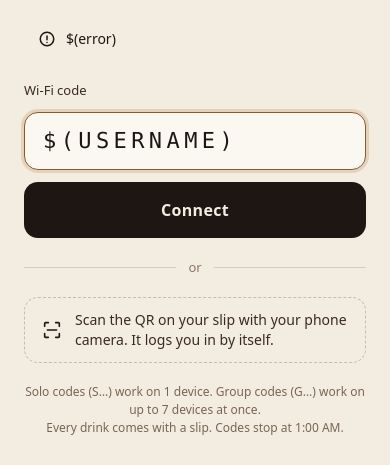
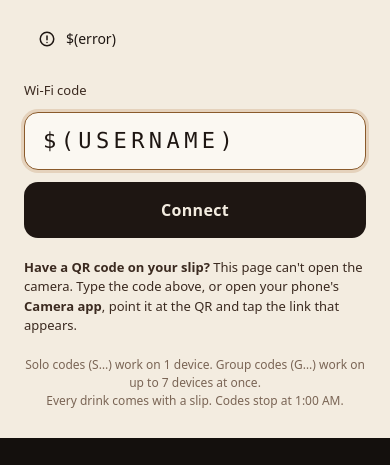
Before and after one commit to Moncito/drcafe_wifi_gateway, a plain HTML site: page router/hotspot/drc-hotspot/login.html in a window 390 px wide. Shown: the part 481-946 px from the top of the page. After the commit the page ends 919 px from the top, so only its background shows below. Drawn offline with Linux system fonts and the light colour scheme.

Commit message:
Login page: QR hint is plain text, not a button-like box
Customers tapped the dashed "Scan the QR" box expecting the camera to
open. The login page can't open the camera, so the hint now says to type
the code or use the phone's Camera app.

```diff
--- a/router/hotspot/drc-hotspot/login.html
+++ b/router/hotspot/drc-hotspot/login.html
@@ -70,8 +70,7 @@ a.btn-ghost{color:var(--ink);border-color:var(--ink)}
 .btn:focus-visible,.btn-ghost:focus-visible,a:focus-visible{outline:3px solid var(--caramel);outline-offset:2px}
 .or{display:flex;align-items:center;gap:12px;color:#8C7766;font-size:13px}
 .or:before,.or:after{content:"";flex:1;height:1px;background:var(--line)}
-.scan{display:flex;gap:12px;align-items:center;font-size:14px;color:var(--ink2);border:1.5px dashed var(--field);border-radius:14px;padding:12px 16px}
-.scan svg{flex:none}
+.tip{margin:0;font-size:13px;line-height:1.5;color:var(--ink2)}
 .alert{display:flex;gap:10px;align-items:flex-start;border-radius:12px;padding:12px 14px;font-size:14px;line-height:1.45}
 .alert-err{background:#F6DED8;color:#6E2017}
 .alert-info{background:#EADBC6;color:#4A3326}
@@ -152,11 +151,7 @@ a.btn-ghost{color:var(--ink);border-color:var(--ink)}
         <noscript><p class="lead">Please turn on JavaScript to log in, or scan the QR code on your slip.</p></noscript>
       </form>
 
-      <div class="or">or</div>
-      <div class="scan">
-        <svg aria-hidden="true" width="22" height="22" viewBox="0 0 24 24" fill="none" stroke="#1E1612" stroke-width="1.8" stroke-linecap="round" stroke-linejoin="round"><path d="M4 8V5a1 1 0 0 1 1-1h3M16 4h3a1 1 0 0 1 1 1v3M20 16v3a1 1 0 0 1-1 1h-3M8 20H5a1 1 0 0 1-1-1v-3"/><path d="M7 12h10"/></svg>
-        <span>Scan the QR on your slip with your phone camera. It logs you in by itself.</span>
-      </div>
+      <p class="tip"><strong>Have a QR code on your slip?</strong> This page can't open the camera. Type the code above, or open your phone's <strong>Camera app</strong>, point it at the QR and tap the link that appears.</p>
 
       <p class="fine">Solo codes (S…) work on 1 device. Group codes (G…) work on up to 7 devices at once.<br>Every drink comes with a slip. Codes stop at 1:00 AM.</p>
     </div>
--- a/router/hotspot/src/style.css
+++ b/router/hotspot/src/style.css
@@ -60,8 +60,7 @@ a.btn-ghost{color:var(--ink);border-color:var(--ink)}
 .btn:focus-visible,.btn-ghost:focus-visible,a:focus-visible{outline:3px solid var(--caramel);outline-offset:2px}
 .or{display:flex;align-items:center;gap:12px;color:#8C7766;font-size:13px}
 .or:before,.or:after{content:"";flex:1;height:1px;background:var(--line)}
-.scan{display:flex;gap:12px;align-items:center;font-size:14px;color:var(--ink2);border:1.5px dashed var(--field);border-radius:14px;padding:12px 16px}
-.scan svg{flex:none}
+.tip{margin:0;font-size:13px;line-height:1.5;color:var(--ink2)}
 .alert{display:flex;gap:10px;align-items:flex-start;border-radius:12px;padding:12px 14px;font-size:14px;line-height:1.45}
 .alert-err{background:#F6DED8;color:#6E2017}
 .alert-info{background:#EADBC6;color:#4A3326}
```
Also changed, not shown: router/hotspot/drc-hotspot/alogin.html (+1 -2 lines), router/hotspot/drc-hotspot/error.html (+1 -2 lines), router/hotspot/drc-hotspot/logout.html (+1 -2 lines), router/hotspot/drc-hotspot/status.html (+1 -2 lines), router/hotspot/src/login.html (+1 -5 lines).
